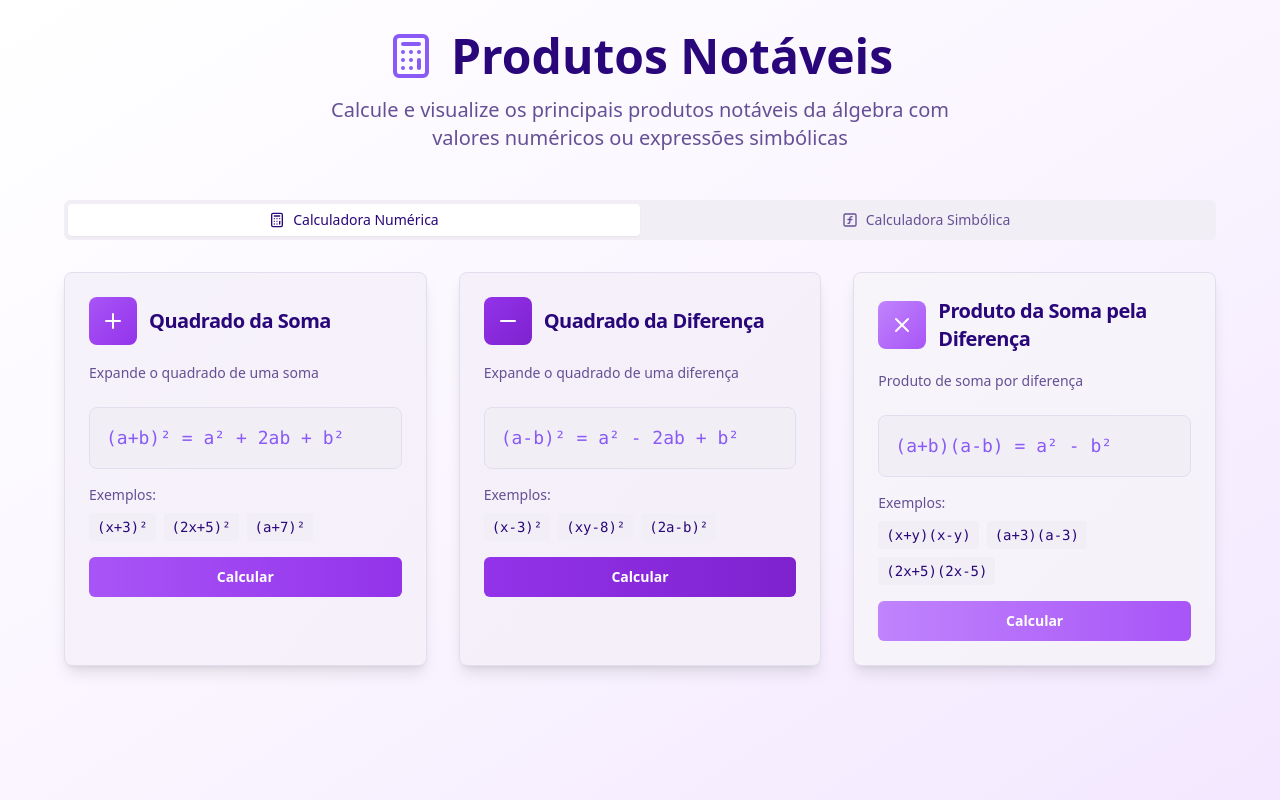
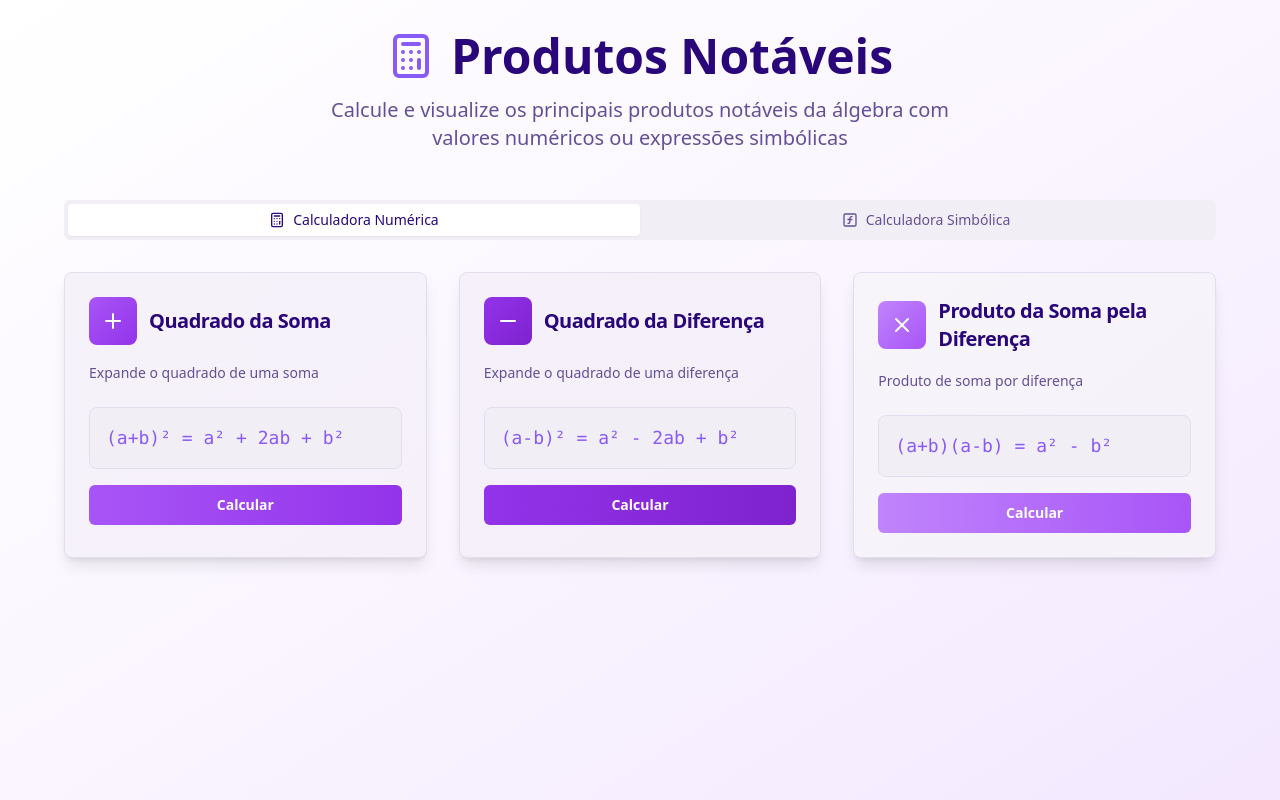
Before and after one commit to pabloarzaoo/notaveis-calculator-wizard-78, a React (Vite) app: page / in a window 1280 px wide. Built offline with nearby package versions, Linux system fonts and the light colour scheme.

Commit message:
Reverted to commit c19c4ec735d6ba838149b97140867a5d74c927d2

```diff
--- a/src/pages/Index.tsx
+++ b/src/pages/Index.tsx
@@ -1,4 +1,3 @@
-
 import { useState } from "react";
 import { Calculator, Plus, Minus, X, FunctionSquare } from "lucide-react";
 import { Button } from "@/components/ui/button";
@@ -22,8 +21,7 @@ const Index = () => {
       formula: "(a+b)² = a² + 2ab + b²",
       description: "Expande o quadrado de uma soma",
       icon: <Plus className="h-6 w-6" />,
-      color: "from-purple-500 to-purple-600",
-      examples: ["(x+3)²", "(2x+5)²", "(a+7)²"]
+      color: "from-purple-500 to-purple-600"
     },
     {
       id: "quadrado-diferenca",
@@ -31,8 +29,7 @@ const Index = () => {
       formula: "(a-b)² = a² - 2ab + b²",
       description: "Expande o quadrado de uma diferença",
       icon: <Minus className="h-6 w-6" />,
-      color: "from-purple-600 to-purple-700",
-      examples: ["(x-3)²", "(xy-8)²", "(2a-b)²"]
+      color: "from-purple-600 to-purple-700"
     },
     {
       id: "produto-soma-diferenca",
@@ -40,8 +37,7 @@ const Index = () => {
       formula: "(a+b)(a-b) = a² - b²",
       description: "Produto de soma por diferença",
       icon: <X className="h-6 w-6" />,
-      color: "from-purple-400 to-purple-500",
-      examples: ["(x+y)(x-y)", "(a+3)(a-3)", "(2x+5)(2x-5)"]
+      color: "from-purple-400 to-purple-500"
     }
   ];
 
@@ -138,30 +134,14 @@ const Index = () => {
                       {product.description}
                     </CardDescription>
                   </CardHeader>
-                  <CardContent className="relative space-y-4">
+                  <CardContent className="relative">
                     <div className="bg-muted p-4 rounded-lg border border-border">
                       <code className="text-primary text-lg font-mono font-medium">
                         {product.formula}
                       </code>
                     </div>
-
-                    {/* Exemplos integrados */}
-                    <div className="space-y-2">
-                      <p className="text-sm font-medium text-muted-foreground">Exemplos:</p>
-                      <div className="flex flex-wrap gap-2">
-                        {product.examples.map((example, index) => (
-                          <span
-                            key={index}
-                            className="inline-block bg-secondary text-secondary-foreground px-2 py-1 rounded text-sm font-mono"
-                          >
-                            {example}
-                          </span>
-                        ))}
-                      </div>
-                    </div>
-
                     <Button
-                      className={`w-full bg-gradient-to-r ${product.color} hover:opacity-90 text-white font-semibold`}
+                      className={`w-full mt-4 bg-gradient-to-r ${product.color} hover:opacity-90 text-white font-semibold`}
                       onClick={(e) => {
                         e.stopPropagation();
                         setSelectedProduct(product.id);
```
